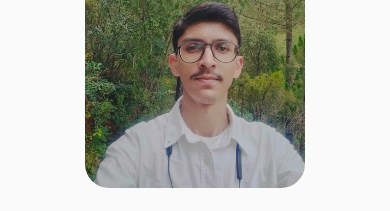
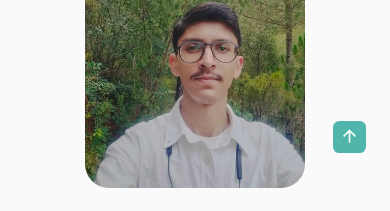
Before and after one commit to anshRS/portfolio, a React (Create React App) app in the folder web/: page / in a window 390 px wide. Shown: the part 860-1071 px from the top of the page. Built offline with nearby package versions, Linux system fonts and the light colour scheme.

Commit message:
Created dynamic scroll-up button

```diff
--- a/web/src/App.js
+++ b/web/src/App.js
@@ -7,6 +7,7 @@
 import Qualification from './components/qualification/Qualification';
 import Achievements from './components/achievements/Achievements';
 import Footer from './components/footer/Footer';
+import ScrollUp from './components/scrollup/ScrollUp';
 
 function App() {
   return (
@@ -23,6 +24,7 @@
       </main>
 
       <Footer />
+      <ScrollUp />
 
     </>
   );
--- /dev/null
+++ b/web/src/components/scrollup/ScrollUp.jsx
@@ -0,0 +1,17 @@
+import React from 'react'
+import './scrollup.css'
+
+const ScrollUp = () => {
+    window.addEventListener("scroll", function () {
+        const scrollUp = document.querySelector('.scrollup');
+        if(this.scrollY >= 560) scrollUp.classList.add('show-scroll');
+        else scrollUp.classList.remove('show-scroll');
+    })
+    return (
+        <a href="#home" className="scrollup">
+            <i class="ri-arrow-up-line scrollup__icon"></i>
+        </a>
+    )
+}
+
+export default ScrollUp
--- /dev/null
+++ b/web/src/components/scrollup/scrollup.css
@@ -0,0 +1,54 @@
+.scrollup {
+    position: fixed;
+    right: 2.5rem;
+    bottom: -20%;
+    background-color: var(--primary-color);
+    opacity: 0.8;
+    padding: 0.3rem 0.5rem;
+    border-radius: 0.4rem;
+    z-index: var(--z-tooltip);
+    transition: .4s;
+}
+
+.scrollup__icon {
+    font-size: 1.5rem;
+    color: var(--container-color);
+}
+
+.scrollup:hover {
+    background-color: var(--secondary-color);
+}
+
+/* Show Scroll */
+.show-scroll {
+    bottom: 3rem;
+}
+
+
+/* Breakpoints */
+
+/* For large devices */
+@media screen and (max-width: 992px) {
+    .scrollup {
+        right: 1.5rem;
+        padding: 0.25rem 0.4rem;
+    }
+
+    .scrollup__icon {
+        font-size: 1.25rem;
+    }
+}
+
+/* For medium devices */
+@media screen and (max-width: 768px) {
+    .show-scroll {
+        bottom: 8rem;
+    }
+}
+
+/* For small devices */
+@media screen and (max-width: 350px) {
+    .scrollup {
+        right: 1rem;
+    }
+}
```
